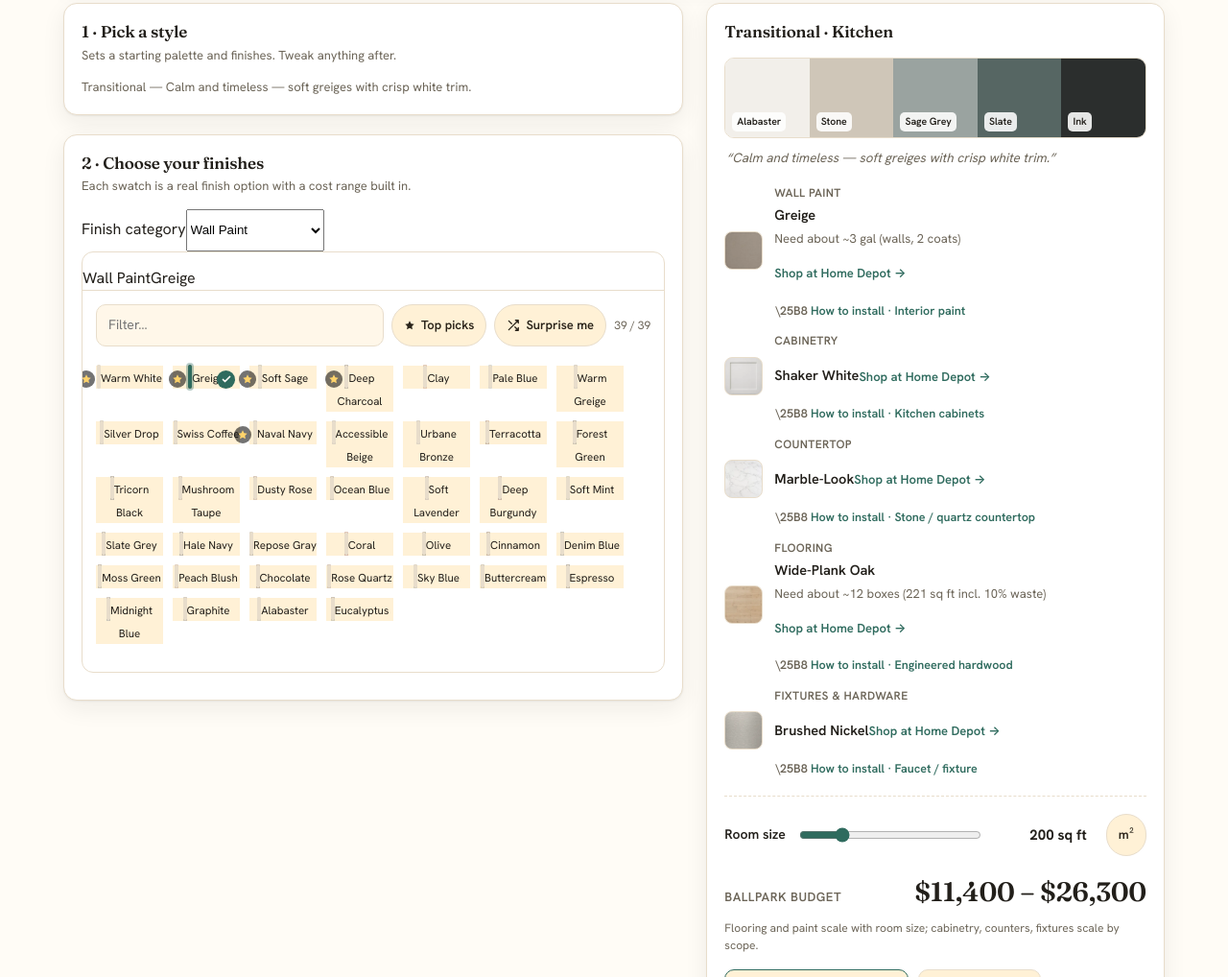
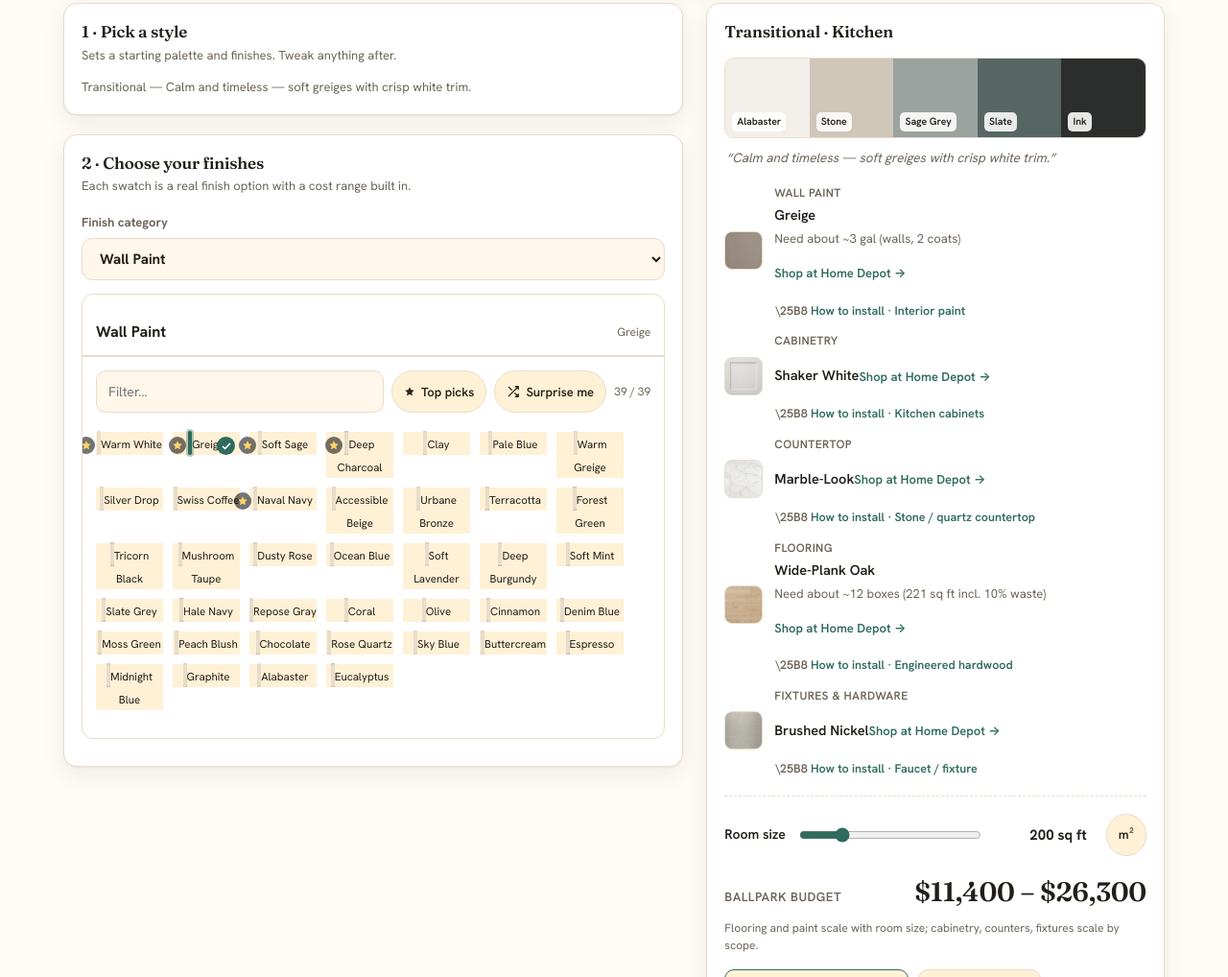
Before and after one commit to Qwerkees/home-design-studio, a website: page index.html in a window 1280 px wide. Shown: the part 874-1892 px from the top of the page at 96% size. Drawn offline with Linux system fonts and the light colour scheme; grey boxes are pictures that could not be loaded.

Commit message:
Style step two finish category dropdown

```diff
--- a/styles.css
+++ b/styles.css
@@ -256,3 +256,11 @@ button:disabled, input:disabled, [role="button"][aria-disabled="true"] {
   color: #6C6558 !important;
   opacity: .65;
 }
+
+/* Step 2: one compact category dropdown keeps the finish chooser uncluttered. */
+.finish-category-picker { display:flex; flex-direction:column; gap:7px; margin:4px 0 14px; color:var(--muted); font-size:13px; font-weight:700; }
+.finish-category-picker select { width:100%; min-height:50px; padding:10px 42px 10px 14px; border:1.5px solid var(--line); border-radius:11px; background:var(--surface-2); color:var(--text); font:inherit; font-size:15px; cursor:pointer; }
+.finish-category-picker select:focus-visible { outline:2px solid var(--accent); outline-offset:2px; }
+.cat-current { display:flex; align-items:center; justify-content:space-between; gap:12px; padding:12px 14px; border-bottom:1px solid var(--line); }
+.cat-current .cat-title { font-weight:700; color:var(--text); }
+.cat-current .pick { color:var(--muted); font-size:12px; text-align:right; }
```
